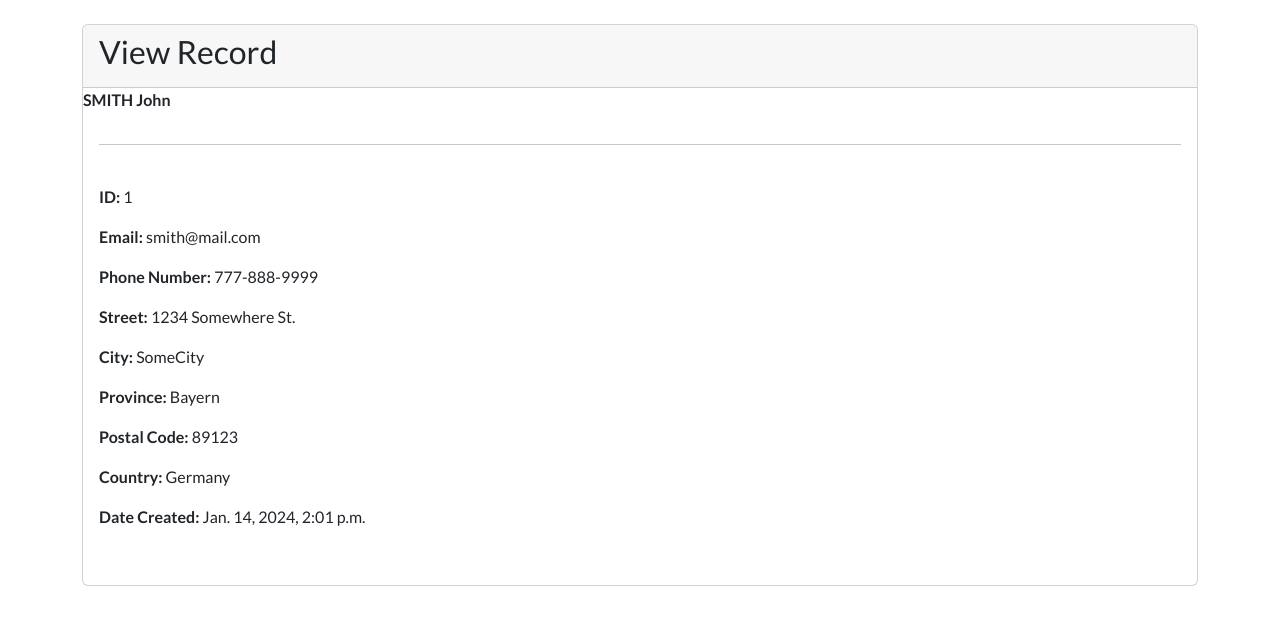
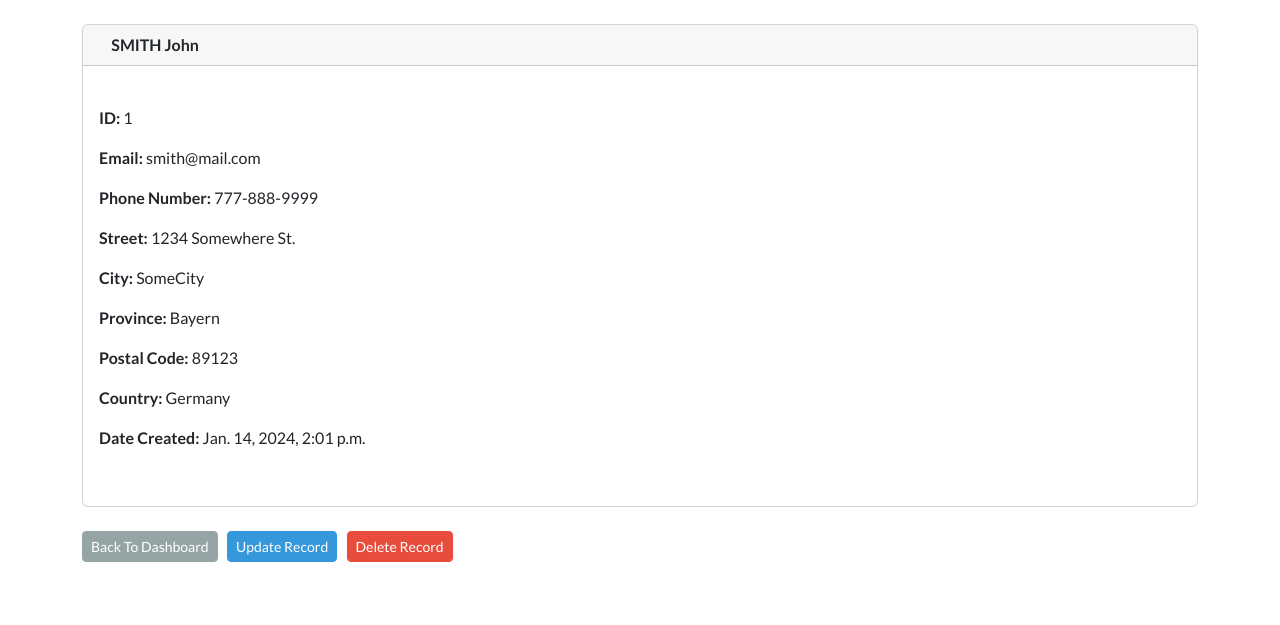
Before and after one commit to softdeveloper23/crm-django, a Django app: page /record/1/ in a window 1280 px wide. Shown: the part 72-697 px from the top of the page. Run offline with Django 5.2, Linux system fonts and the light colour scheme; a user stored in the database is signed in; data comes from the database, SQL or seed files in the repository; both versions use the stored data as it was after the commit.

Commit message:
Added the ability to view single records and coded view-record.html

```diff
--- a/crm/webapp/templates/webapp/view-record.html
+++ b/crm/webapp/templates/webapp/view-record.html
@@ -4,16 +4,14 @@
 
     <div class="card">
         <div class="card-header">
-            <h3>View Record</h3>
+            &nbsp; &nbsp;
+            <strong>
+                {{ record.last_name|upper }}
+                {{ record.first_name }}
+            </strong>
         </div>
 
-        <strong>
-            {{ record.last_name|upper }}
-            {{ record.first_name }}
-        </strong>
-
         <div class="card-body">
-            <hr>
             <br>
             <p> <strong> ID: </strong>{{ record.id }}</p>
             <p> <strong> Email: </strong>{{ record.email_address }}</p>
@@ -28,4 +26,18 @@
         </div>
     </div>
 
+    <br>
+
+    <a class="btn btn-secondary btn-sm" href="{% url 'dashboard' %}">
+        Back To Dashboard
+    </a>
+    &nbsp;
+    <a class="btn btn-info btn-sm" href="{% url 'update-record' record.id %}">
+        Update Record
+    </a>
+    &nbsp;
+    <a class="btn btn-danger btn-sm" href="{% url '' %}">
+        Delete Record
+    </a>
+
 {% endblock %}
```
Also changed, not shown: crm/db.sqlite3.
